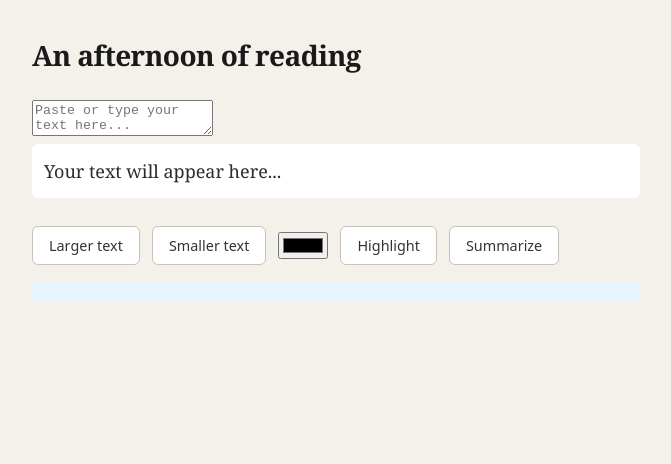
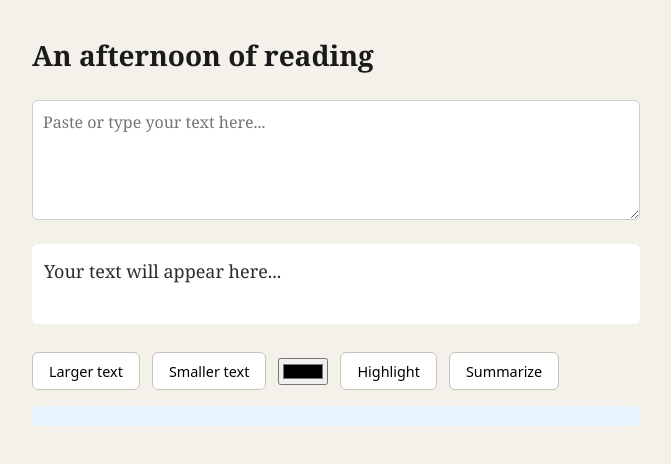
Before and after one commit to stefano-05/NDV-AI-Stefano.github.io, a plain HTML site: page index.html in a window 1280 px wide. Shown: the whole page, without its empty margins (304-975 px from the left). Drawn offline with Linux system fonts and the light colour scheme.

Commit message:
Add textarea styles and clean up button styles
Added styling for textarea and removed button focus styles.

```diff
--- a/style.css
+++ b/style.css
@@ -24,8 +24,19 @@ h1 {
   margin: 0 0 1.25rem;
   font-size: 1.75rem;
   font-weight: 600;
-  letter-spacing: -0.02em;
   color: #1a1a1a;
+}
+
+/* NEW textarea styling */
+textarea {
+  width: 100%;
+  height: 120px;
+  margin-bottom: 1rem;
+  padding: 10px;
+  font-size: 16px;
+  border-radius: 6px;
+  border: 1px solid #ccc;
+  font-family: Georgia, serif;
 }
 
 #content {
@@ -34,6 +45,7 @@ h1 {
   padding: 12px;
   background: white;
   border-radius: 6px;
+  min-height: 80px;
 }
 
 .controls {
@@ -51,23 +63,11 @@ button {
   border: 1px solid #c9c4ba;
   border-radius: 6px;
   background: #fff;
-  color: #333;
   cursor: pointer;
-  transition: background 0.15s ease, border-color 0.15s ease;
 }
 
 button:hover {
   background: #faf8f5;
-  border-color: #b8b3a8;
-}
-
-button:active {
-  background: #f0ebe3;
-}
-
-button:focus-visible {
-  outline: 2px solid #8b8578;
-  outline-offset: 2px;
 }
 
 #summaryBox {
```
